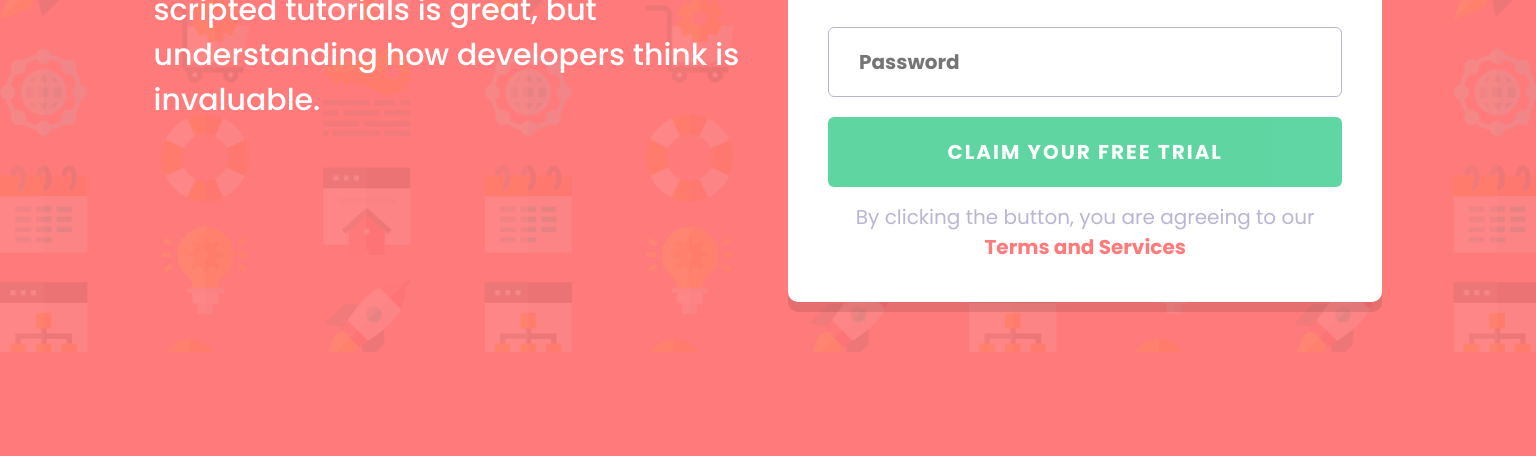
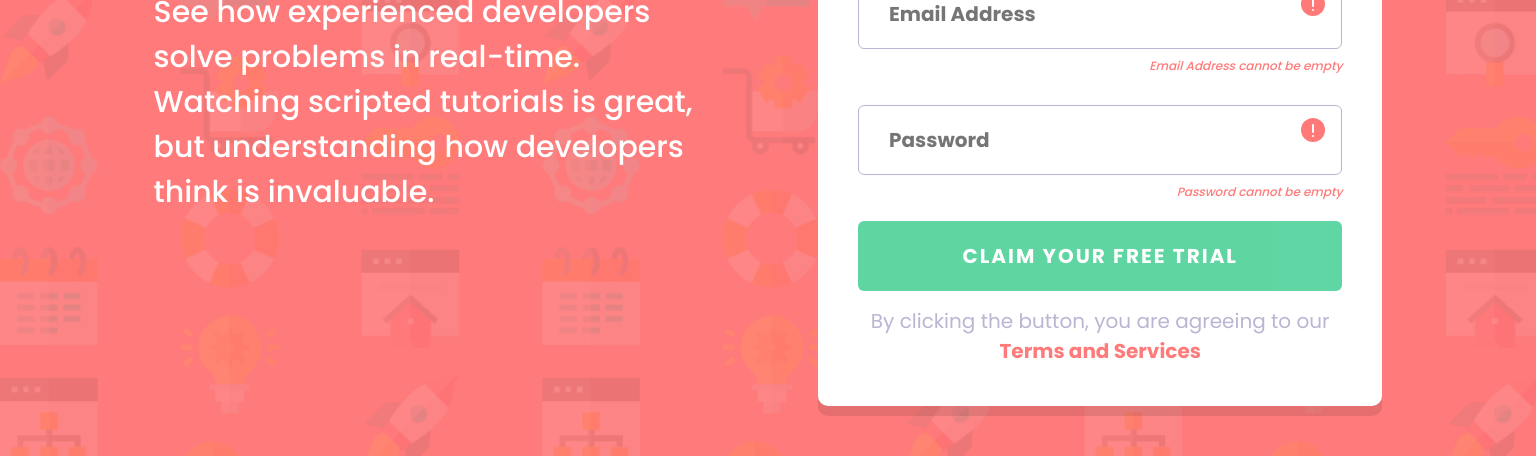
Before and after one commit to fawadmehmood/Intro-component-with-sign-up-form, a plain HTML site: page index.html in a window 1536 px wide. Shown: the part 521-977 px from the top of the page. Before the commit the page ends 873 px from the top, so only its background shows below. Drawn offline with Linux system fonts and the light colour scheme.

Commit message:
increased margin for right on larger screens

```diff
--- a/style.css
+++ b/style.css
@@ -117,7 +117,7 @@ body{
     content: url(/images/icon-error.svg);
     top: 1.3rem;
    right: 1.7rem;
-   display: none;
+   /* display: none; */
 
 }
 
@@ -128,7 +128,7 @@ body{
     padding-top: 0.8rem;
     font-style: italic;
     font-weight: var(--font_500);
-    display: none;
+    /* display: none; */
 }
 
 .trial_btn{
@@ -166,6 +166,9 @@ body{
 }
 
 @media screen and (min-width: 1440px) {
+   .right{
+       margin-left: 10rem;
+   }
     .right .trial{
        padding: 3rem 2rem;
    }
@@ -221,7 +224,6 @@ body{
 }
 
 .left .l_desc{
-    /* margin-top: 3rem; */
     font-size: 1.4rem;
 }
 
```
